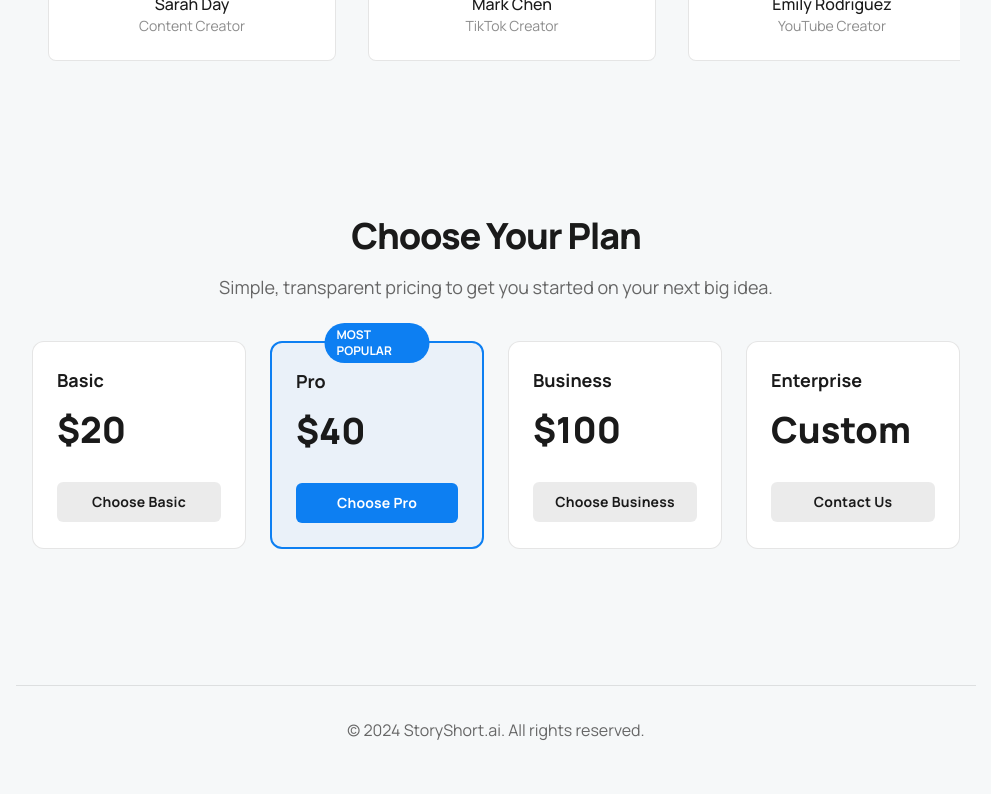
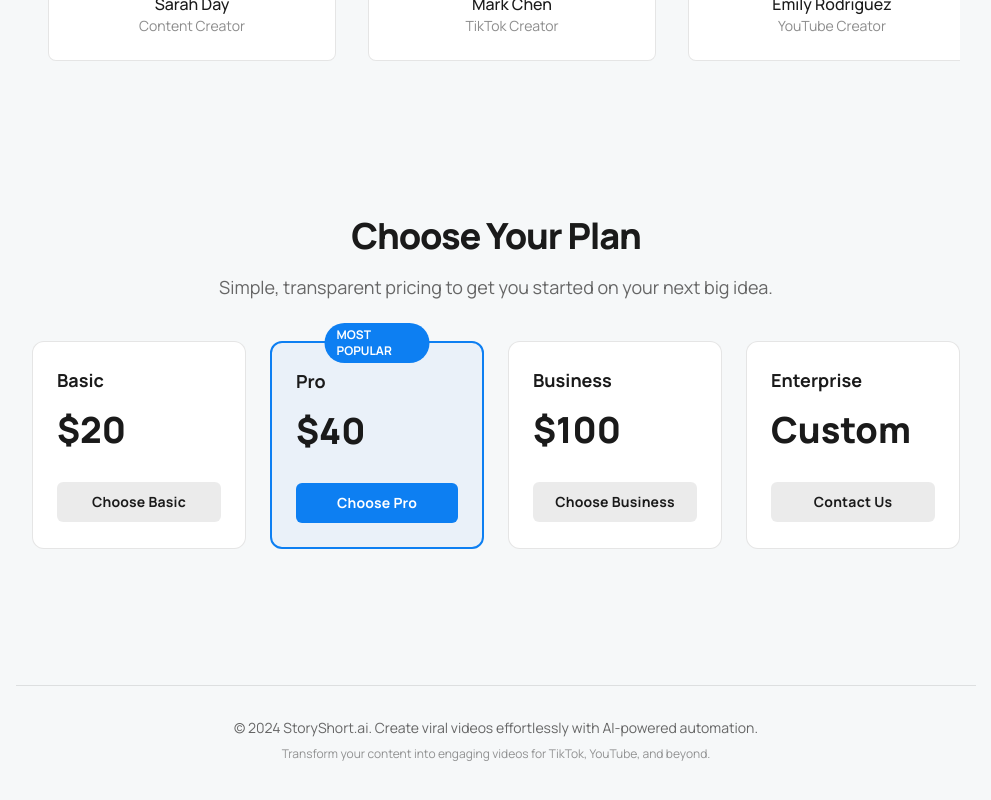
Before and after one commit to ericytex/nextjsboilerplate, a Next.js app: page / in a window 1280 px wide. Shown: the part 1757-2557 px from the top of the page, without its empty margins (144-1135 px from the left). Built offline with nearby package versions, Linux system fonts and the light colour scheme.

Commit message:
Improve footer copyright text to be more engaging and brand-aligned

```diff
--- a/app/page.tsx
+++ b/app/page.tsx
@@ -207,7 +207,12 @@ export default function Home() {
 
             {/* Footer */}
             <footer className="text-text-light-secondary mt-24 border-t border-black/10 px-10 py-8 text-center">
-              <p>© 2024 StoryShort.ai. All rights reserved.</p>
+              <p className="text-sm">
+                © 2024 StoryShort.ai. Create viral videos effortlessly with AI-powered automation.
+              </p>
+              <p className="text-xs mt-2 text-text-light-secondary/70">
+                Transform your content into engaging videos for TikTok, YouTube, and beyond.
+              </p>
             </footer>
           </div>
         </div>
```
